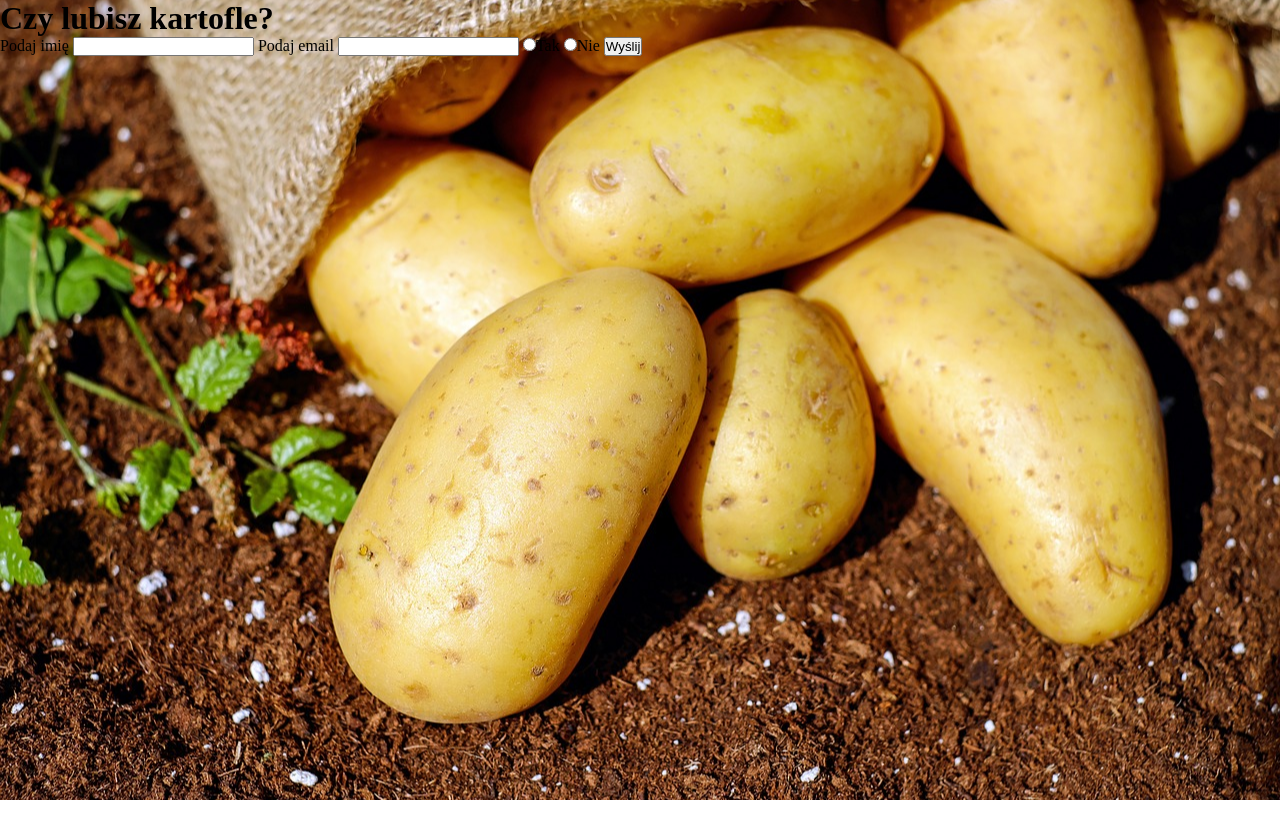
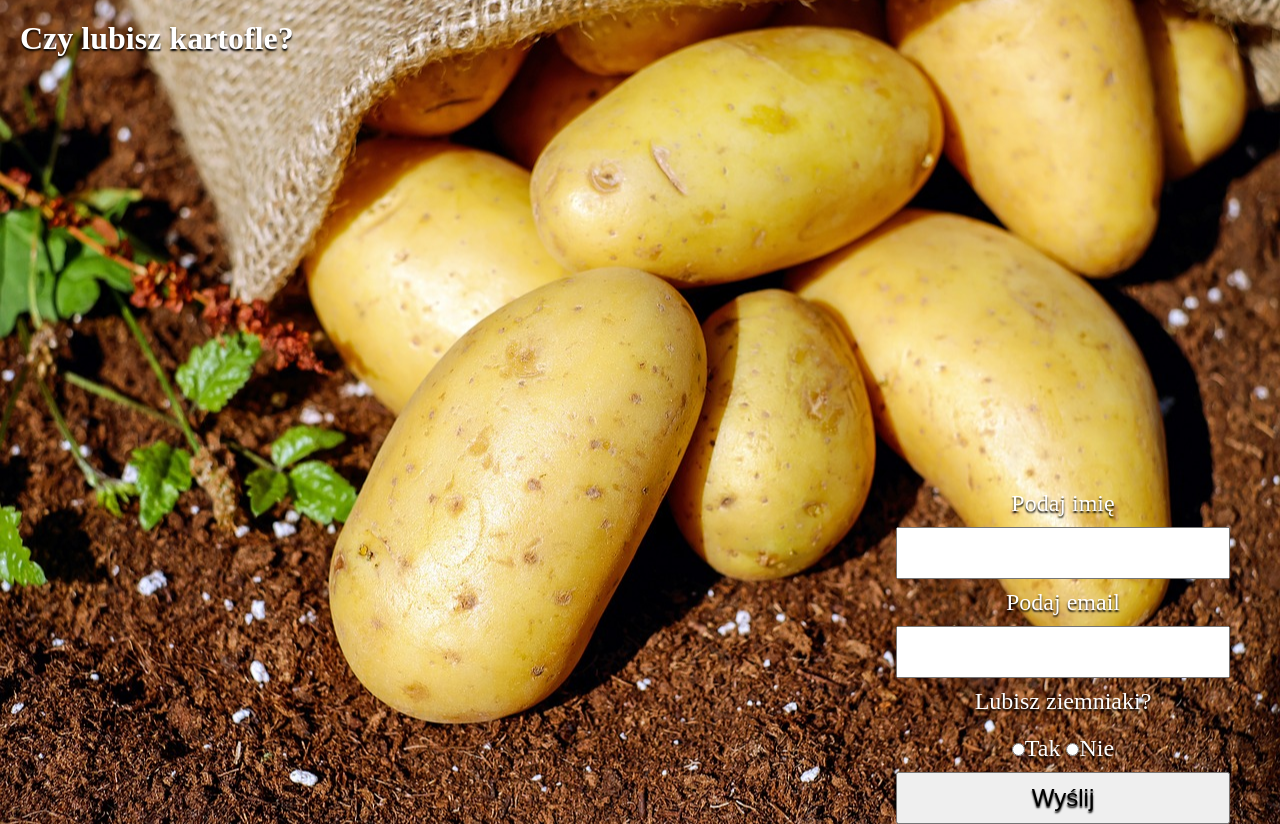
Before and after one commit to hydraChaosu/somethinswithsass, a plain HTML site: page index.html in a window 1280 px wide. Before the commit the page ends 800 px from the top, so only its background shows below. Drawn offline with Linux system fonts and the light colour scheme.

Commit message:
Add sass
Added sass, form is flex column

```diff
--- a/index.html
+++ b/index.html
@@ -13,9 +13,12 @@
       <form>
         <label>Podaj imię</label> <input type="text" />
         <label>Podaj email</label> <input type="email" />
-
-        <input type="radio" name="like" value="yes" />Tak
-        <input type="radio" name="like" value="no" />Nie <button>Wyślij</button>
+        <label>Lubisz ziemniaki?</label>
+        <div>
+          <input type="radio" name="like" value="yes" />Tak
+          <input type="radio" name="like" value="no" />Nie
+        </div>
+        <button>Wyślij</button>
       </form>
     </div>
   </body>
--- a/sass/main.sass
+++ b/sass/main.sass
@@ -7,13 +7,40 @@
 //tostart use sass --watch input output
 // sass --watch sass:stylesheets   folder / folder
 
-body
+*
+    box-sizing: border-box
     +marpad(0,0)
 
-.wrapper
+
+body
     background-image: url($imageurl)
     background-repeat: no-repeat
     background-position: center
     background-size: cover
+    color: white
+
+.wrapper
     height: 100vh
     width: 100vw
+
+h1
+    padding: 20px
+    font-size: 2rem
+    text-shadow: 0px 2px 2px black
+
+form
+    position: absolute
+    top: 60%
+    left: 70%
+    display: flex
+    justify-content: flex-end
+    align-items: center
+    flex-direction: column
+    // width: 50%
+    // height: 20%
+    *
+        padding: 10px
+        font-size: 1.5rem
+        text-shadow: 0px 2px 2px black
+    button
+        align-self: stretch
```
Also changed, not shown: stylesheets/main.css, 1 other file.
